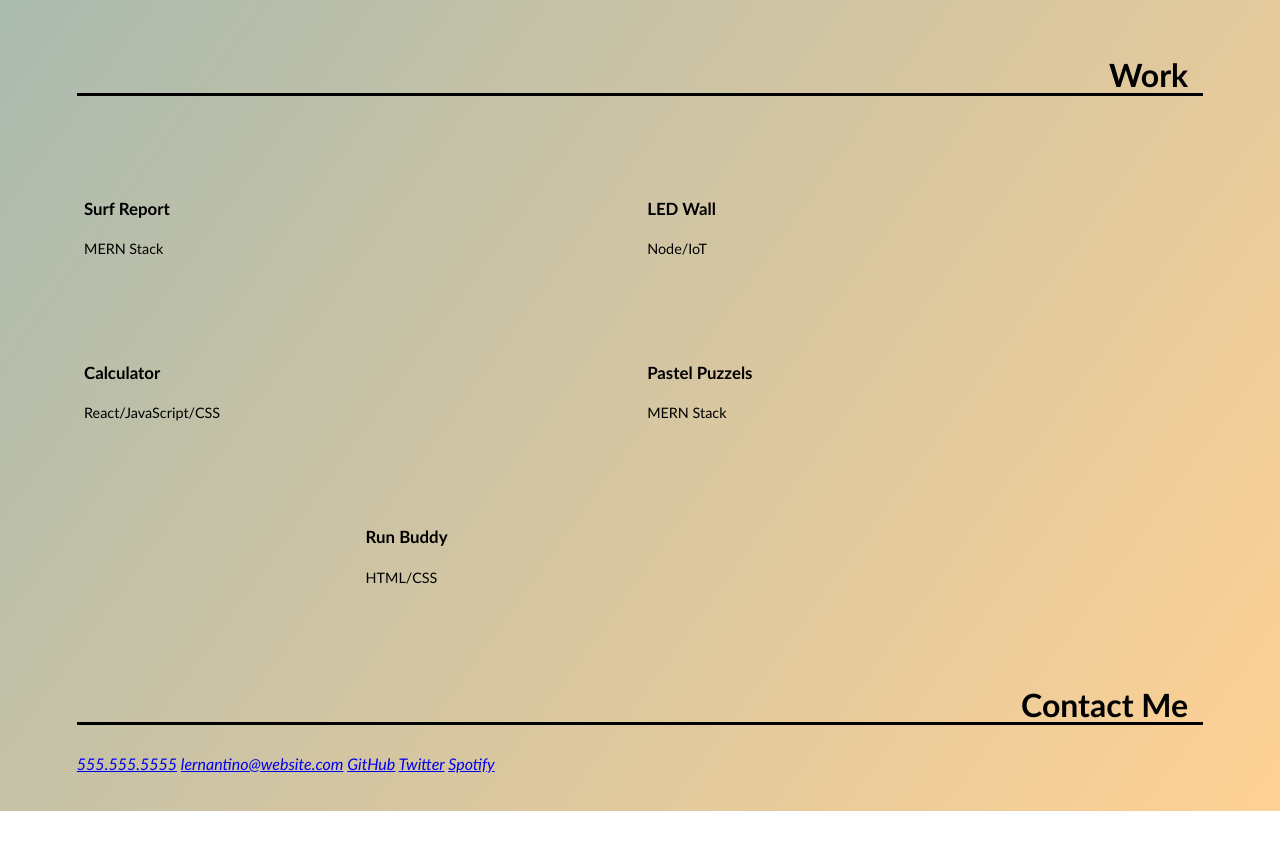
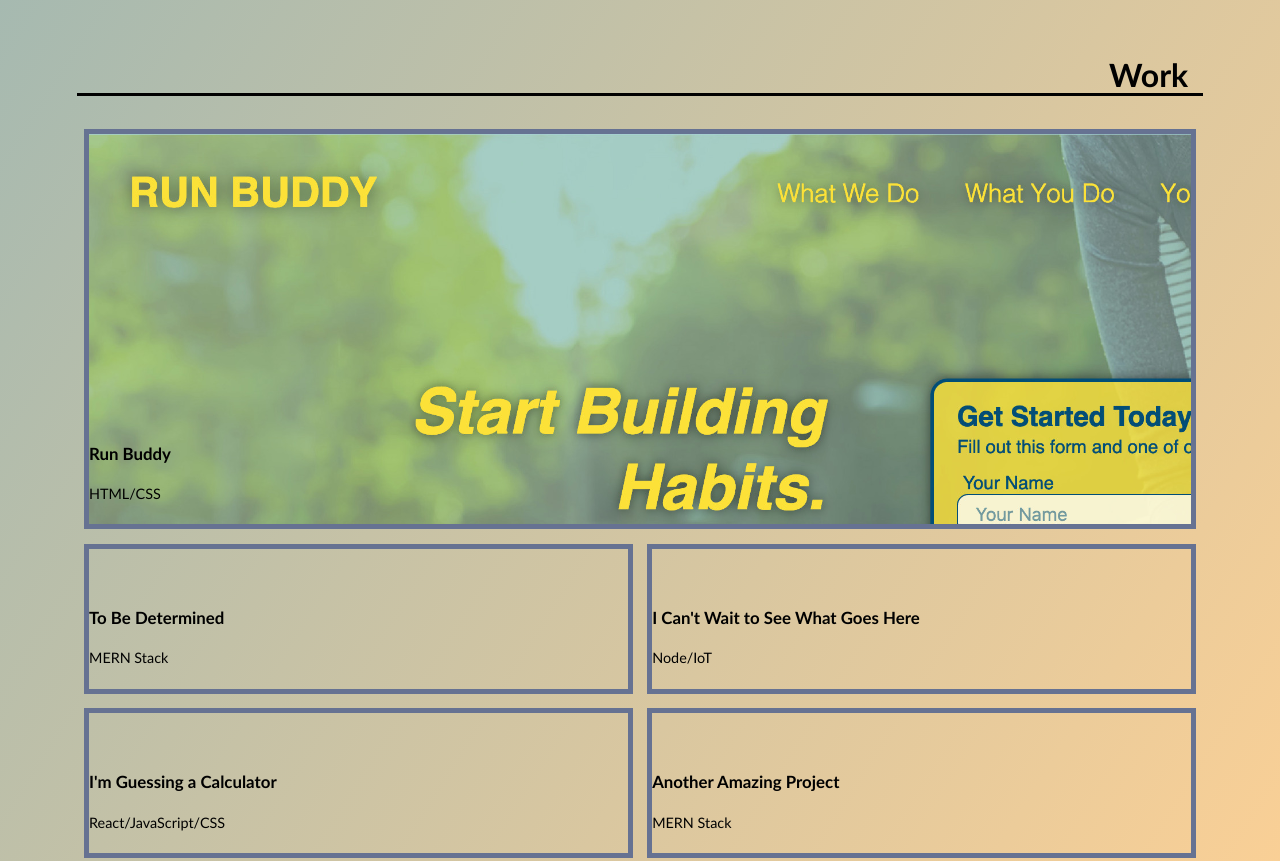
Before and after one commit to justosk8/jesseclark-portfolio, a plain HTML site: page index.html in a window 1280 px wide. Shown: the part 960-1821 px from the top of the page. Before the commit the page ends 1771 px from the top, so only its background shows below. Drawn offline with Linux system fonts and the light colour scheme.

Commit message:
more css tweaks

```diff
--- a/assets/style.css
+++ b/assets/style.css
@@ -21,12 +21,16 @@ header {
     flex-wrap: wrap;
     flex-direction: row;
     justify-content: space-between;
+    position: -webkit-sticky;
+    position: sticky;
+    top: 0;
+    z-index: 9999;
 }
 header a {
     text-decoration: none;
 }
 header h1 {
-
+    text-shadow: 0 0 10px rgba(0, 0, 0, 0.5);
     color: black;
     align-items: center;
     padding: 5px 1% 5px 6%;
@@ -34,6 +38,12 @@ header h1 {
     font-size: 3vw;
     line-height: 1;
     text-decoration: none;
+}
+header h1:hover {
+  background: #667292;
+  transition: all 0.25s ease-in;
+  border-radius: 15px;
+  text-shadow: none;
 }
 nav {
     display: flex;
@@ -49,16 +59,23 @@ nav ul {
     justify-content: space-around;
 }
 nav a {
+    text-shadow: 0 0 10px rgba(0, 0, 0, 0.5);
     text-decoration: none;
     padding: 5px 10px;
     color: var(--secondary);
     margin-right: 10px;
-    background-image: linear-gradient(270deg, var(--secondary) 0%, var(--secondary) 100%);
+
     background-repeat: no-repeat;
     background-size: 100% 0.2em;
     background-position: bottom;
     transition: all 0.25s ease-in;
     font-size: 1.4rem;
+  }
+  nav a:hover {
+  background: #667292;
+
+  border-radius: 15px;
+  text-shadow: none;
   }
 section {
     padding: 60px;
@@ -131,8 +148,8 @@ section {
   }
 
   .flex-item {
-    border: 5px solid var(--secondary);
-    background-color: var(--primary);
+    border: 5px solid #667292;
+
     color: var(--tertiary);
     min-height: 150px;
     max-height: 150px;
@@ -147,3 +164,13 @@ section {
     transition: all 0.5s;
     font-size: 0.9rem;
   }
+  .flex-item:first-child {
+    min-height: 400px;
+    flex-basis: 100%;
+}
+.flex-item:hover {
+  background-color: rgba(0, 0, 0, 0.3)
+}
+  .run-buddy {
+    background-image: url("../assets/images/02-run-buddy.jpg");
+  }
--- a/index.html
+++ b/index.html
@@ -8,7 +8,7 @@
 </head>
 <body>
   <header>
-      <h1>Jesse Clark</h1>
+      <h1><a href="index.html">Jesse Clark</a></h1>
       <nav>
           <ul>
             <a href="#about">About Me</a>
@@ -50,42 +50,39 @@
     <section class="page-section" id="work">
         <h2>Work</h2>
         <div class="flex-container">
+          <a href="https://justosk8.github.io/run-buddy/" class="flex-item run-buddy">
+            <div>
+              <h3>Run Buddy</h3>
+              <span>HTML/CSS</span>
+            </div>
+          </a>
 
           <a href="#" class="flex-item surf-report">
             <div>
-              <h3>Surf Report</h3>
+              <h3>To Be Determined</h3>
               <span>MERN Stack</span>
             </div>
           </a>
 
           <a href="#" class="flex-item led-wall">
             <div>
-              <h3>LED Wall</h3>
+              <h3>I Can't Wait to See What Goes Here</h3>
               <span>Node/IoT</span>
             </div>
           </a>
           <a href="#" class="flex-item react-calc">
             <div>
-              <h3>Calculator</h3>
+              <h3>I'm Guessing a Calculator</h3>
               <span>React/JavaScript/CSS</span>
             </div>
           </a>
 
           <a href="#" class="flex-item pastel-puzzles">
             <div>
-              <h3>Pastel Puzzels</h3>
+              <h3>Another Amazing Project</h3>
               <span>MERN Stack</span>
             </div>
           </a>
-
-
-          <a href="#" class="flex-item run-buddy">
-            <div>
-              <h3>Run Buddy</h3>
-              <span>HTML/CSS</span>
-            </div>
-          </a>
-
         </div>
       </section>
       <section class="page-section contact" id="contact">
```
Also changed, not shown: assets/images/02-run-buddy.jpg (added).
